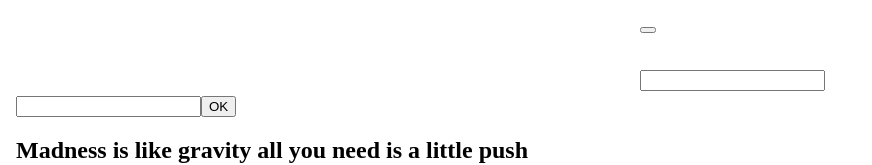
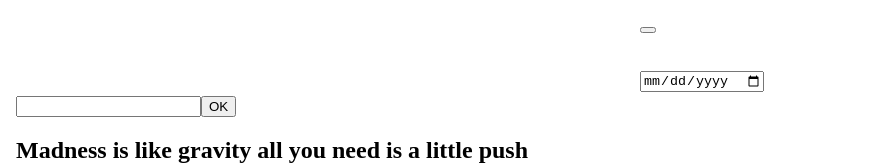
Before and after one commit to timmyworldboss/Angular1, an Angular app: page / in a window 1280 px wide. Shown: the part 424-589 px from the top of the page, without its empty margins (0-872 px from the left). Built offline with nearby package versions, Linux system fonts and the light colour scheme.

Commit message:
forn input

```diff
--- a/src/app/app.component.html
+++ b/src/app/app.component.html
@@ -26,7 +26,7 @@
           <label for="description">Quote</label>
           <input ng-model="name">
       </div>
-      <div class="form-grou">
+      <div class="form-group">
           <label for="complete">Author</label>
           <input ng-model="name">
 
@@ -36,7 +36,7 @@
               </div>
           </section>
 
-          <input type='dat' id="complete" required>
+          <input type='date' id="complete" required>
       </div>
   </form>
 
```
